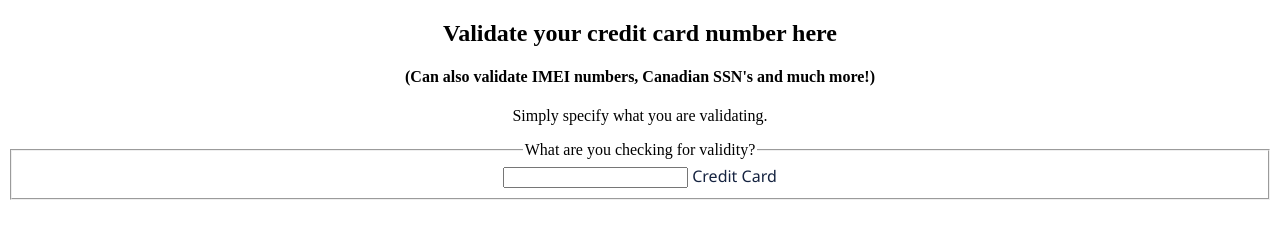
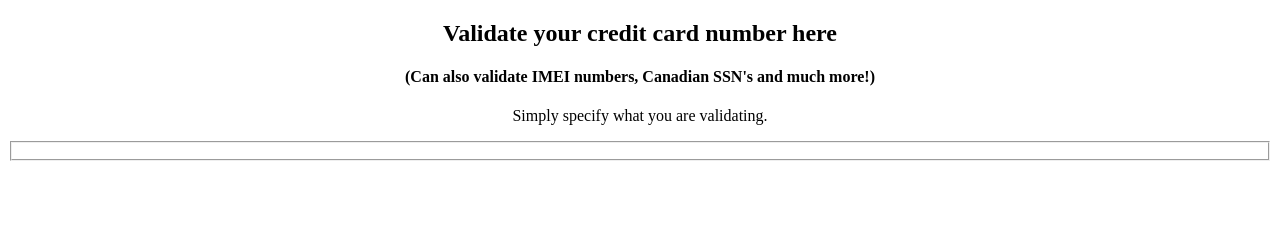
Before and after one commit to iuliaGrig/validateCredit, a plain HTML site: page index.html in a window 1280 px wide. Drawn offline with Linux system fonts and the light colour scheme.

Commit message:
Remove input element

```diff
--- a/index.html
+++ b/index.html
@@ -18,9 +18,7 @@
             <section class="form">
                 <form>
                     <fieldset>
-                        <legend>What are you checking for validity?</legend>
-                        <input id="creditCard" name="checkFor">
-                            <label for="creditCard">Credit Card</label>
+                            <label for="checkIfValid"></label>
                     </fieldset>
                 </form>
             </section>
```
